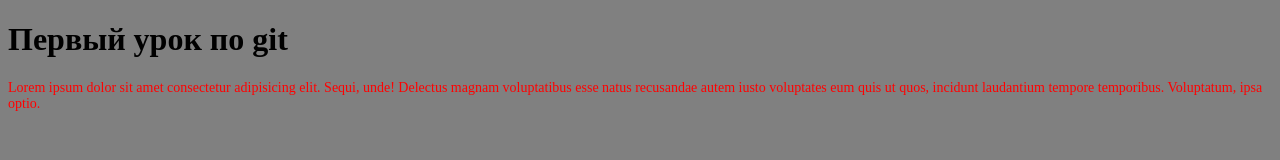
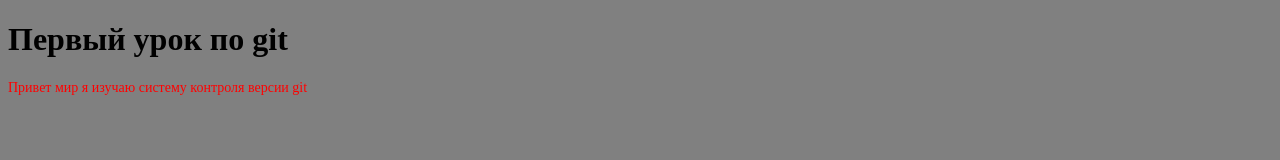
Before and after one commit to Digidon727/testgit-, a plain HTML site: page index.html in a window 1280 px wide. Drawn offline with Linux system fonts and the light colour scheme.

Commit message:
Добавил текст 2

```diff
--- a/index.html
+++ b/index.html
@@ -9,8 +9,10 @@
 </head>
 <body>
     <h1>Первый урок по git</h1>
-    <p>Lorem ipsum dolor sit amet consectetur adipisicing elit. Sequi, unde! Delectus
-        magnam voluptatibus esse natus recusandae autem iusto voluptates eum
-        quis ut quos, incidunt laudantium tempore temporibus. Voluptatum, ipsa optio.</p>
+
+
+    <div>
+        <p>Привет мир я изучаю систему контроля версии git</p>
+    </div>
 </body>
 </html>
```
